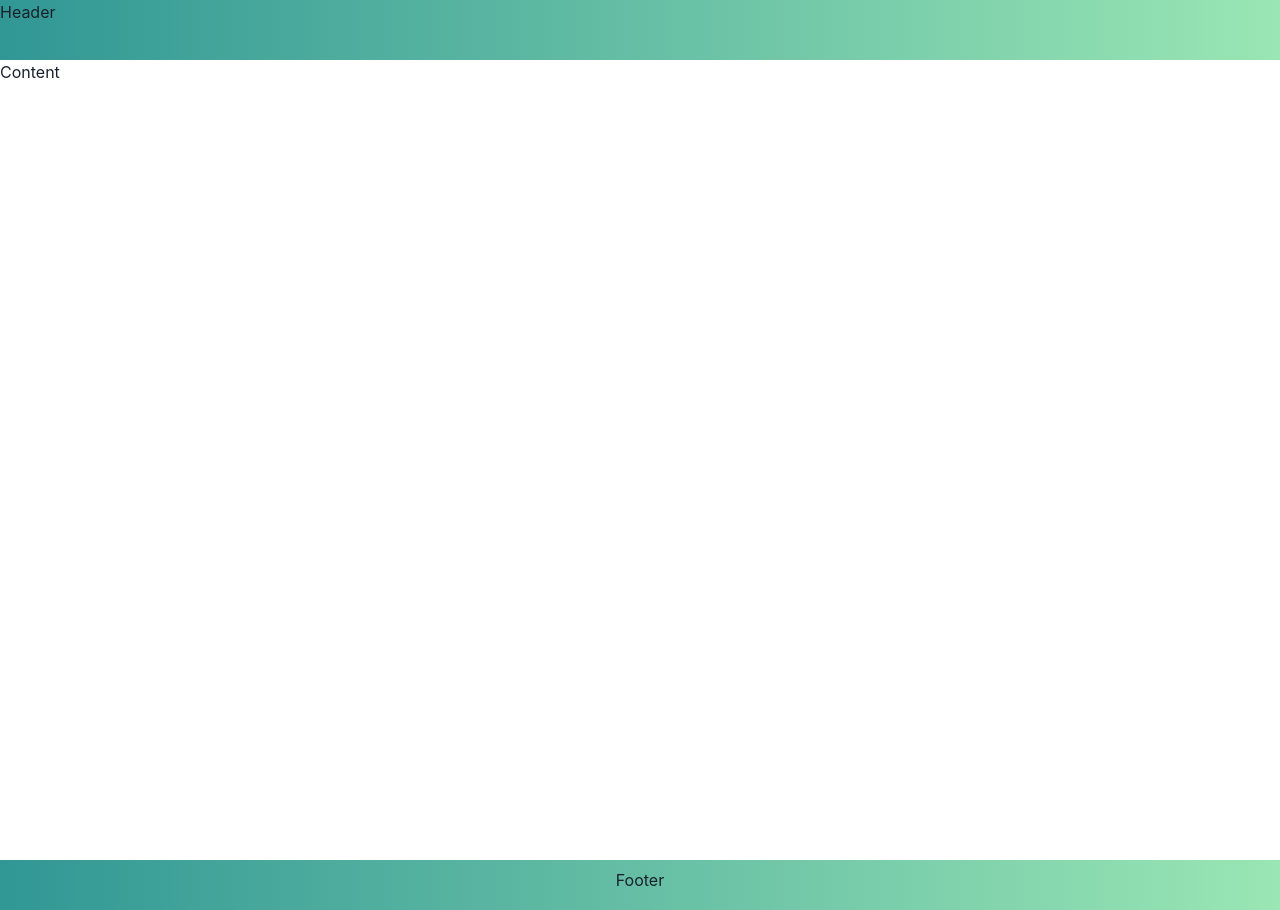
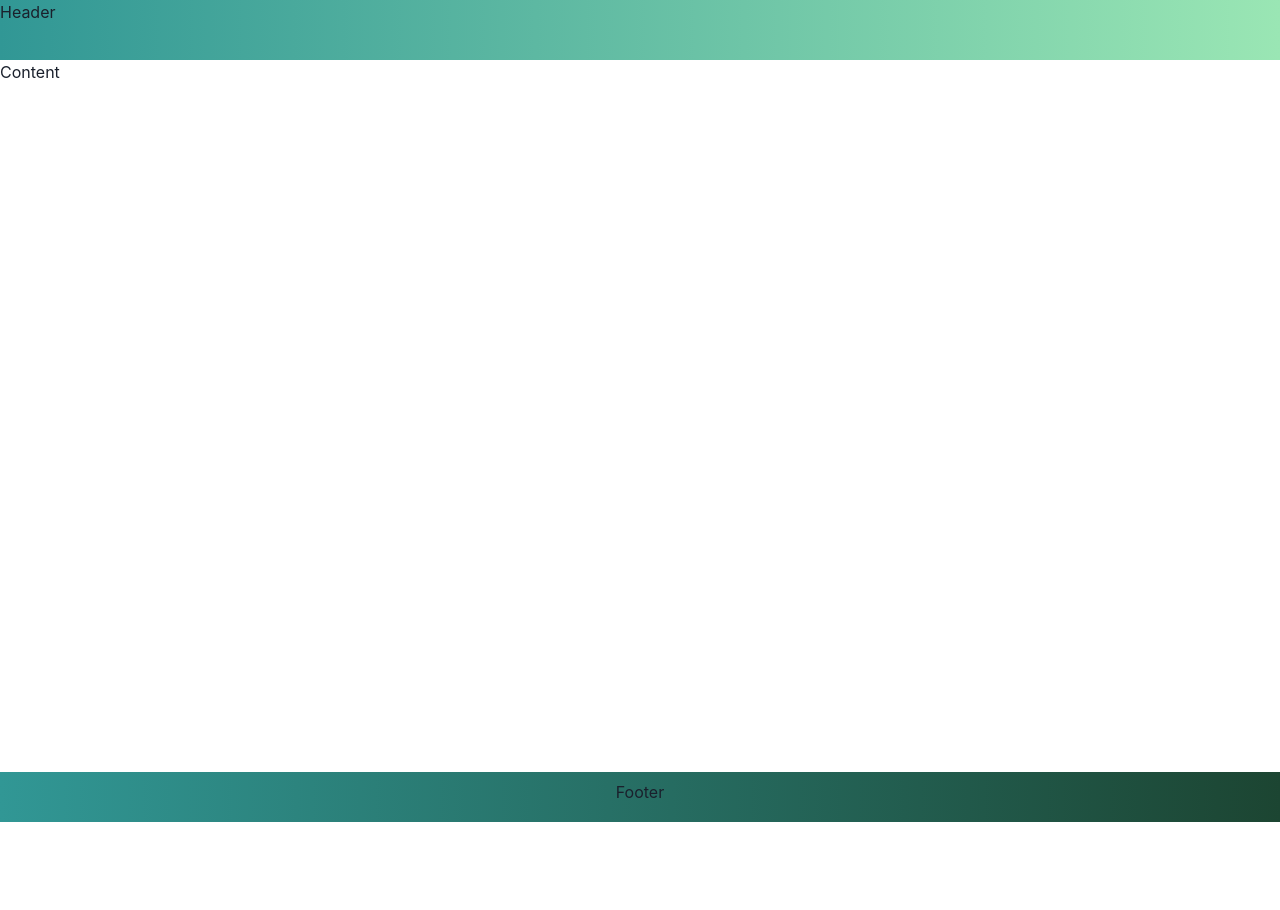
Before and after one commit to SallesCosta/Practicing, a React (Create React App) app: page / in a window 1280 px wide. After the commit the page ends 822 px from the top, so only its background shows below. Built offline with nearby package versions, Linux system fonts and the light colour scheme.

Commit message:
marcação

```diff
--- a/src/App.tsx
+++ b/src/App.tsx
@@ -3,7 +3,7 @@ import { Header } from './Components/header'
 import { Footer } from './Components/footer'
 import { Content } from './Components/content'
 
-function App() {
+export function App() {
   return (
     <Box>
       <Header />
@@ -12,5 +12,3 @@ function App() {
     </Box>
   )
 }
-
-export default App
--- a/src/Components/content.tsx
+++ b/src/Components/content.tsx
@@ -4,8 +4,10 @@ export function Content() {
   return (
     <>
       <Box
+        display='flex'
+        flexDir='column'
         w='100%'
-        h='100vh'
+        h='89vh'
       >
         <HStack>
           <Center><Text>Content</Text></Center>
--- a/src/Components/footer.tsx
+++ b/src/Components/footer.tsx
@@ -5,9 +5,10 @@ export function Footer() {
     <Box
       w='100%'
       h='50px'
+      // position='absolute'
+      padding={2}
+      bgGradient='linear(to-r, teal.500, green.900)'
       mb='0'
-      padding={2}
-      bgGradient='linear(to-r, teal.500, green.200)'
     >
       <Center><Text>Footer</Text></Center>
     </Box>
--- a/src/index.tsx
+++ b/src/index.tsx
@@ -1,6 +1,6 @@
 import { StrictMode } from 'react'
 import ReactDOM from 'react-dom'
-import App from './App'
+import { App } from './App'
 import reportWebVitals from './reportWebVitals'
 import { ChakraProvider } from '@chakra-ui/react'
 
```
